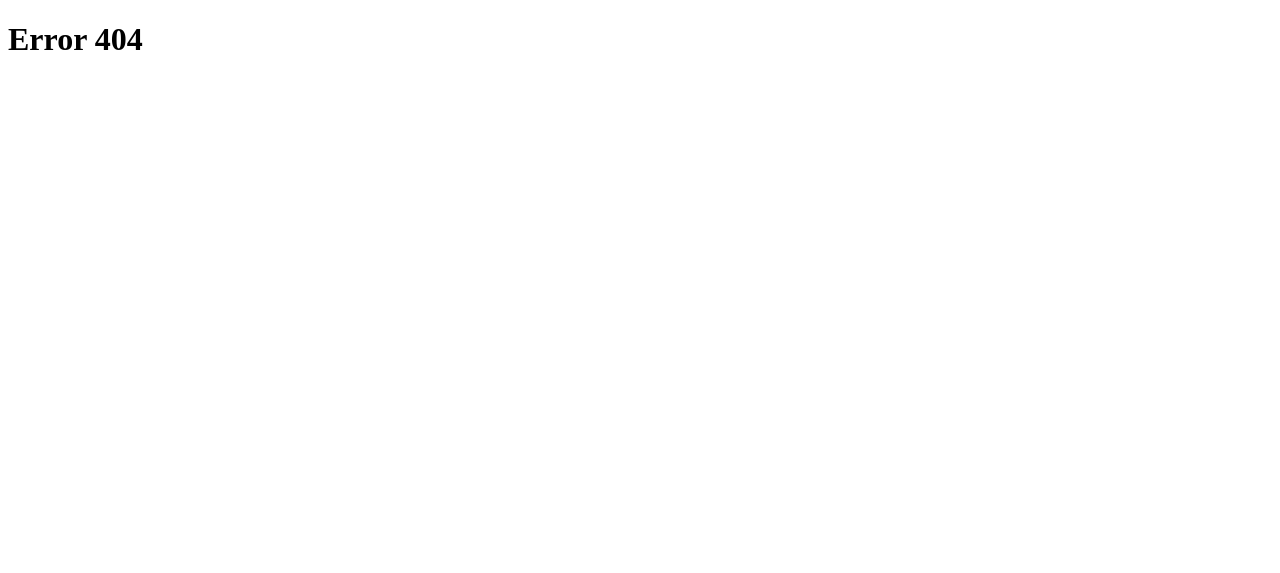
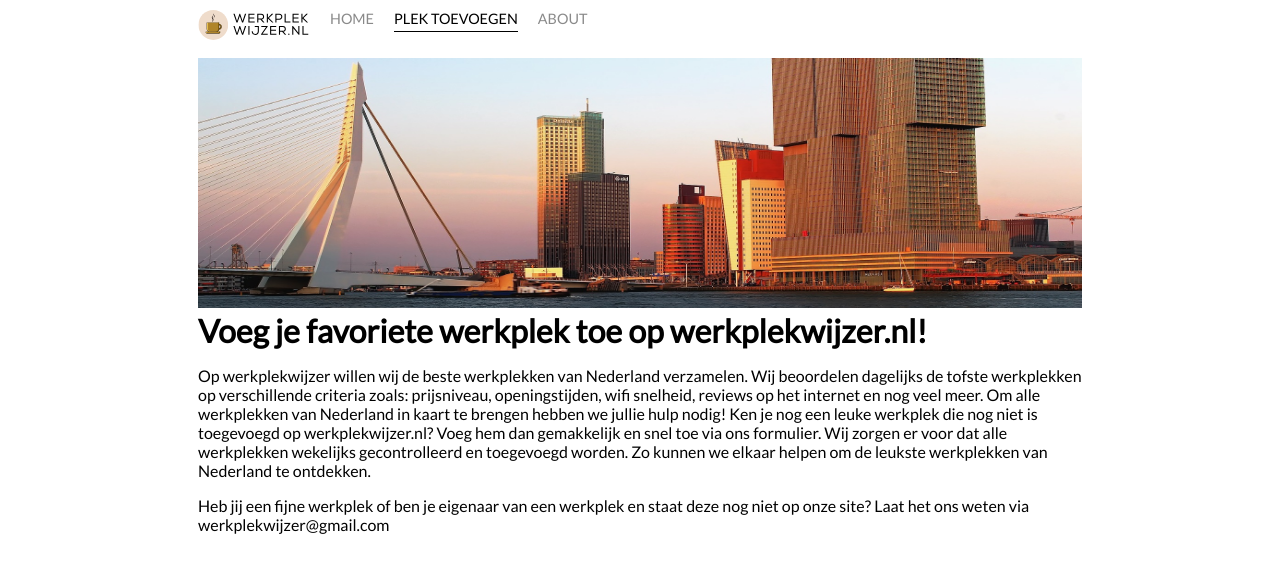
Before and after one commit to michiel015/studyplaces, a Flask app: page /plek_toevoegen in a window 1280 px wide. Before the commit the part shown is almost empty. Shown: the top 573 px of the page. Run offline with Flask 2, Linux system fonts and the light colour scheme; data comes from the database, SQL or seed files in the repository; parts of the project's set-up code (start-up, migrations or seed data) failed here and were passed over.

Commit message:
Added plek toevoegen page and changed header

```diff
--- a/main.py
+++ b/main.py
@@ -2,8 +2,6 @@
 # __author__: Adarsh Kalikadien #
 import sqlite3
 from flask import Flask, render_template, url_for
-import socket
-
 from utilities import *
 app = Flask(__name__)
 
@@ -13,7 +11,6 @@ if hostname == 'werkplekwijzer':
     db_location = '/var/www/werkplekwijzer/werkplekwijzer/test.db'
 else:
     db_location = 'test.db'
-
 
 @app.route("/")
 def home():
@@ -57,16 +54,17 @@ def about():
 def test1():
     return render_template("test1.html")
 
-
 @app.route("/sitemap.xml")
 def sitemap():
     return render_template("sitemap.xml")
-
 
 @app.route("/robot.txt")
 def robot():
     return render_template("robot.txt")
 
+@app.route("/plek_toevoegen")
+def plek_toevoegen():
+    return render_template("plek_toevoegen.html")
 
 @app.route('/<variable>', methods=['GET'])
 def location_page(variable):
--- a/templates/home_base.html
+++ b/templates/home_base.html
@@ -33,6 +33,9 @@
                     <a href="{{ url_for('home') }}">Home</a>
                 </div>
                 <div class="navbar-link">
+                    <a href="{{ url_for('plek_toevoegen') }}">Plek toevoegen</a>
+                </div>
+                <div class="navbar-link">
                     <a href="{{ url_for('about') }}">About</a>
                 </div>
             </div>
--- a/templates/modal.html
+++ b/templates/modal.html
@@ -30,6 +30,9 @@
                     </div>
                 <div class="navbar-link active-nav-link">
                     <a href="{{ url_for('home') }}">Home</a>
+                </div>
+                <div class="navbar-link">
+                    <a href="{{ url_for('plek_toevoegen') }}">Plek toevoegen</a>
                 </div>
                 <div class="navbar-link">
                     <a href="{{ url_for('about') }}">About</a>
--- /dev/null
+++ b/templates/plek_toevoegen.html
@@ -0,0 +1,51 @@
+<!DOCTYPE html>
+<html lang="nl">
+<head>
+    <meta charset="UTF-8">
+    <title>Over Werkplekwijzer.nl</title>
+    <meta name="description" content="Wij geloven dat het werken op afstand blijft, zeker na de coronacrisis. Veel professionals kiezen voor werken op afstand omdat het zorgt voor meer flexibiliteit, productiviteit en werkplezier.">
+    <meta name="keywords" content="werkplek, werkplekwijzer, flexwerken, werkplekken, rotterdam, amsterdam, den haag, delft">
+    <meta name="viewport" content="width=device-width, initial-scale=1.0">
+    <link rel="icon" href="{{ url_for('static', filename='img/favicon.png') }}" alt="cofee icon"/>
+    <link rel="preconnect" href="https://fonts.gstatic.com">
+    <link href="https://fonts.googleapis.com/css2?family=Lato&display=swap" rel="stylesheet">
+    <link rel="stylesheet" href="{{ url_for('static', filename='css/main.css') }} ">
+    <script async src="https://www.googletagmanager.com/gtag/js?id=UA-199199636-1"></script>
+    <script>
+  window.dataLayer = window.dataLayer || [];
+  function gtag(){dataLayer.push(arguments);}
+  gtag('js', new Date());
+
+  gtag('config', 'UA-199199636-1');
+    </script>
+</head>
+<body>
+    <div class="container">
+        <div class="nav-wrapper">
+            <div class="top-left">
+                <div class="logo">
+                        <a href="{{ url_for('home') }}">
+                        <img src="{{ url_for('static', filename='img/werkplekwijzermini.svg') }}" alt="website logo"/>
+                    </a>
+                    </div>
+                <div class="navbar-link">
+                    <a href="{{ url_for('home') }}">Home</a>
+                </div>
+                <div class="navbar-link active-nav-link">
+                    <a href="{{ url_for('plek_toevoegen') }}">Plek toevoegen</a>
+                </div>
+                <div class="navbar-link">
+                    <a href="{{ url_for('about') }}">About</a>
+                </div>
+            </div>
+        </div>
+
+        <div class="content-wrapper-about">
+            <img src="{{ url_for('static', filename='img/skyline_rotterdam.jpg') }}" width="100%" height="250" />
+            <h1>Voeg je favoriete werkplek toe op werkplekwijzer.nl!</h1>
+            <p>Op werkplekwijzer willen wij de beste werkplekken van Nederland verzamelen. Wij beoordelen dagelijks de tofste werkplekken op verschillende criteria zoals: prijsniveau, openingstijden, wifi snelheid, reviews op het internet en nog veel meer. Om alle werkplekken van Nederland in kaart te brengen hebben we jullie hulp nodig! Ken je nog een leuke werkplek die nog niet is toegevoegd op werkplekwijzer.nl? Voeg hem dan gemakkelijk en snel toe via ons formulier. Wij zorgen er voor dat alle werkplekken wekelijks gecontrolleerd en toegevoegd worden. Zo kunnen we elkaar helpen om de leukste werkplekken van Nederland te ontdekken.</p>
+            <p>Heb jij een fijne werkplek of ben je eigenaar van een werkplek en staat deze nog niet op onze site? Laat het ons weten via werkplekwijzer@gmail.com</p>
+        </div>
+    </div>
+</body>
+</html>
```
